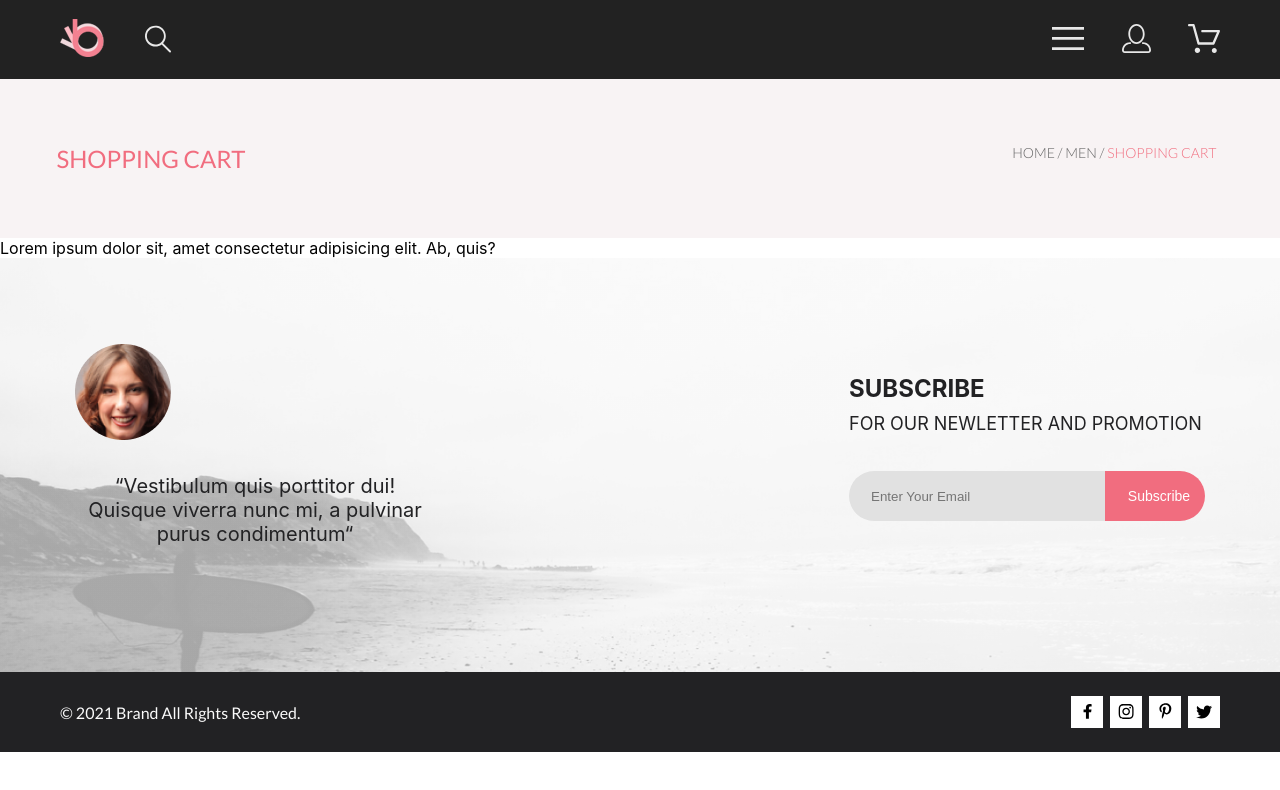
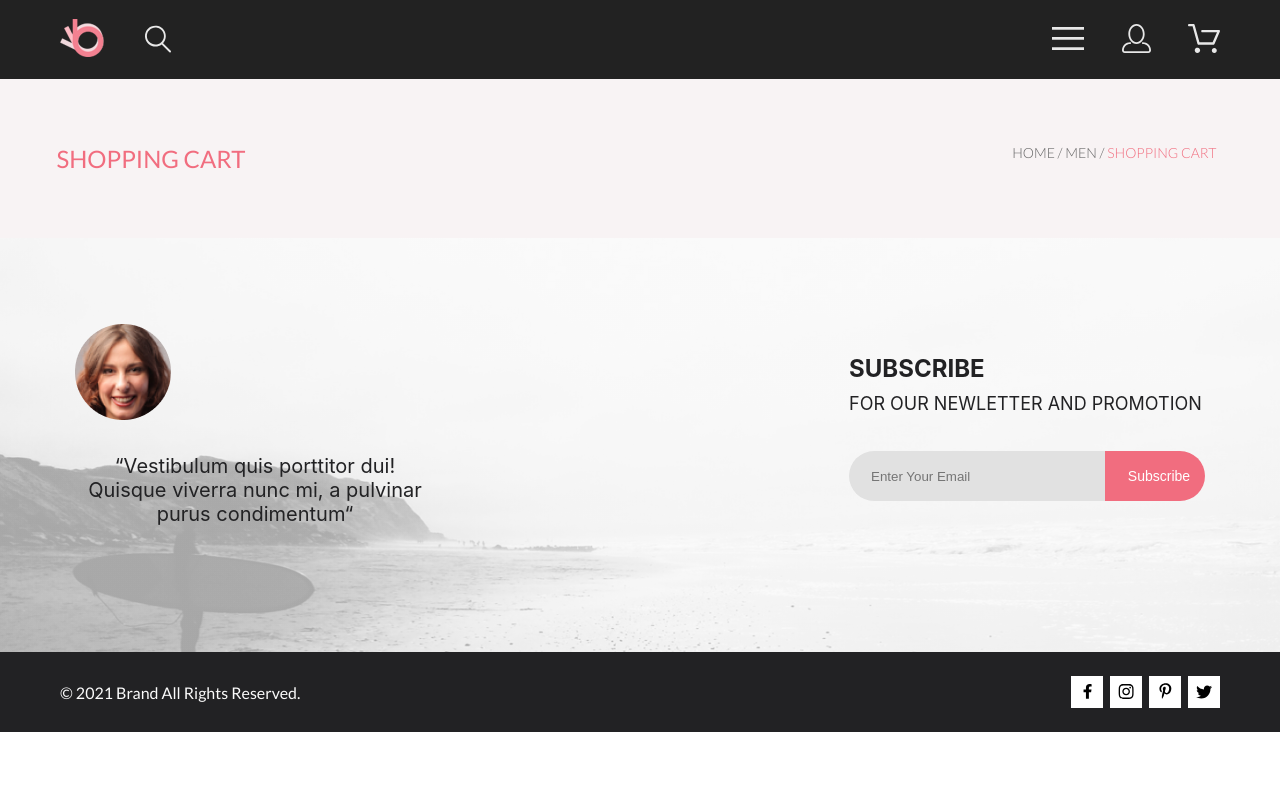
Before and after one commit to AlexandrMedb/gbprohtmlcss, a React (Create React App) app: page /cart in a window 1280 px wide. Shown: the top 790 px of the page. Built offline with nearby package versions, Linux system fonts and the light colour scheme.

Commit message:
Revert "Auto stash before rebase of "HWLesson1""

```diff
--- a/src/pages/cart/cartPage.jsx
+++ b/src/pages/cart/cartPage.jsx
@@ -7,9 +7,6 @@ export class CartPage extends React.Component {
     return (
       <div>
         <Breadcrumb h1="SHOPPING CART" />
-        <main>
-          Lorem ipsum dolor sit, amet consectetur adipisicing elit. Ab, quis?
-        </main>
       </div>
     );
   }
```
